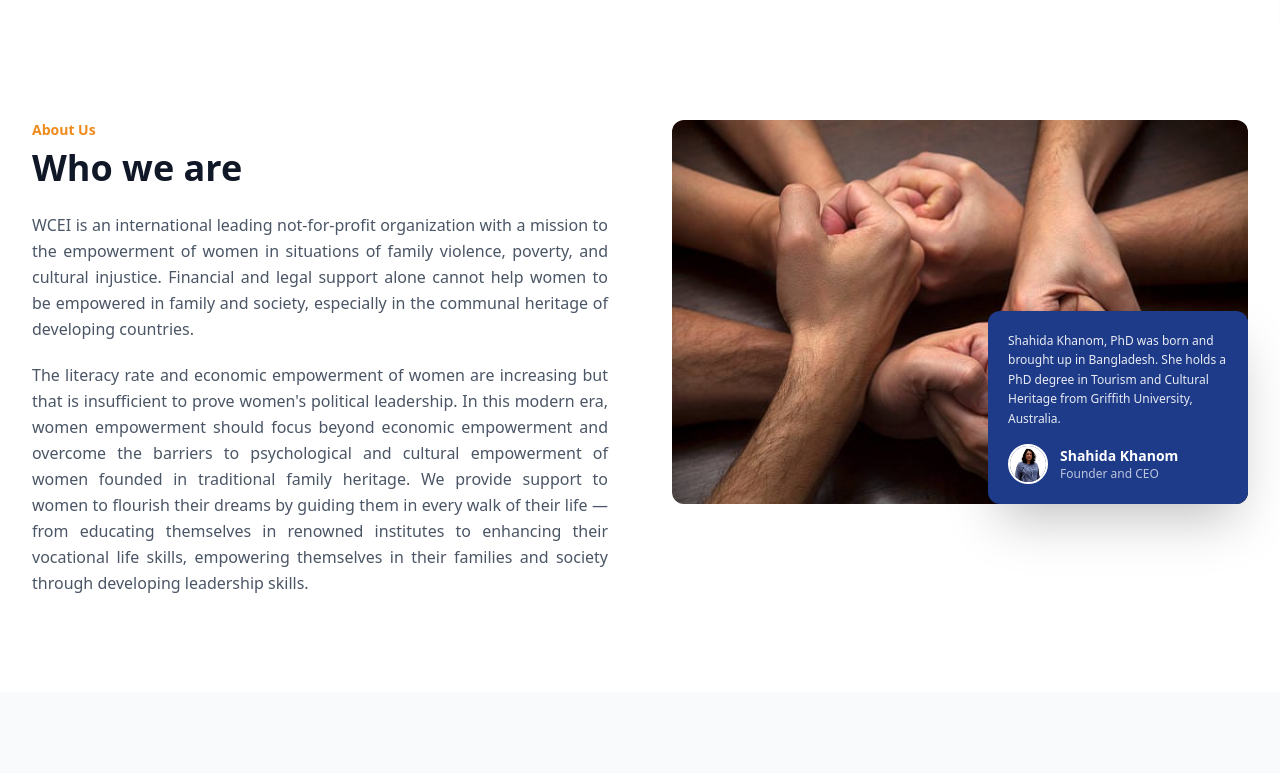
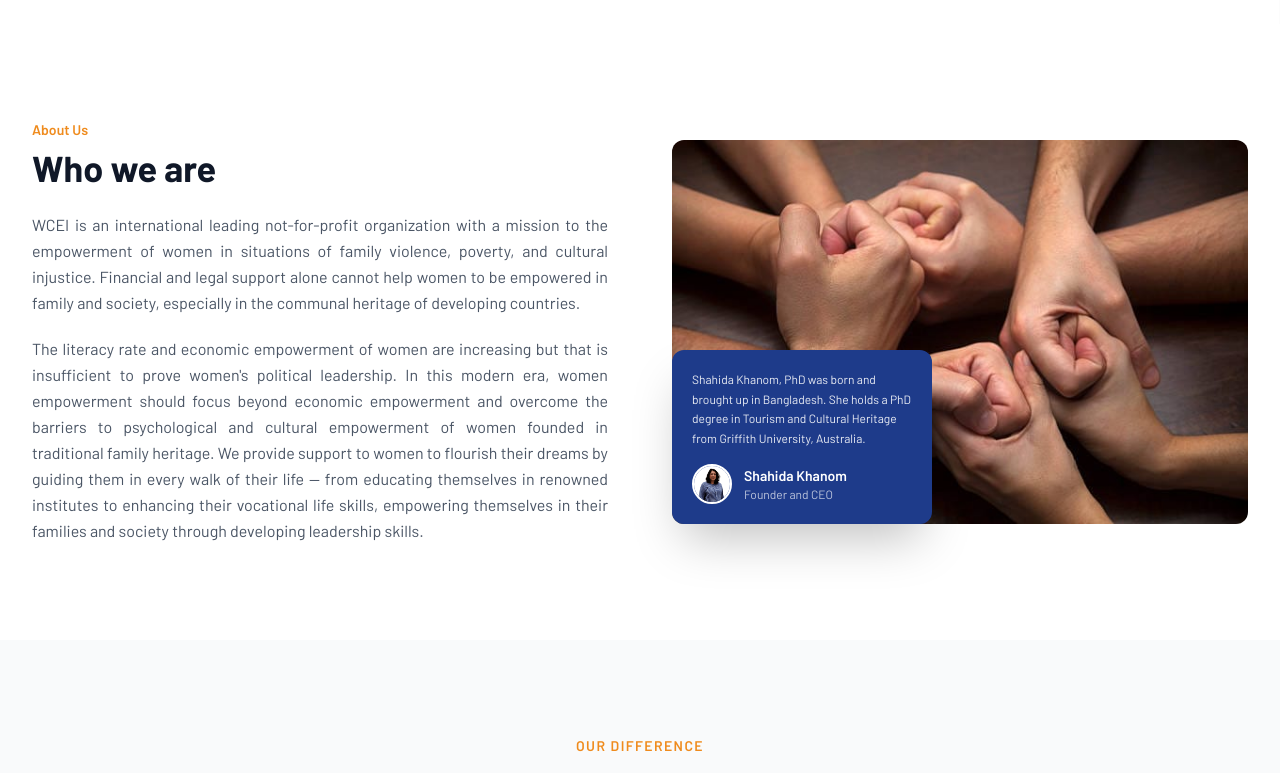
Before and after one commit to atifjan2019/wceia, a Next.js app: page / in a window 1280 px wide. Shown: the part 656-1429 px from the top of the page. Built offline with nearby package versions, Linux system fonts and the light colour scheme.

Commit message:
fix: Address hydration warning and refine WhoWeAre component layout.

```diff
--- a/app/components/WhoWeAre.js
+++ b/app/components/WhoWeAre.js
@@ -4,7 +4,7 @@ export default function WhoWeAre() {
   return (
     <section id="AboutUs" className="py-16 md:py-24 bg-white">
       <div className="max-w-7xl mx-auto px-4 sm:px-6 lg:px-8">
-        <div className="grid grid-cols-1 lg:grid-cols-2 gap-12 lg:gap-16 items-start">
+        <div className="grid grid-cols-1 lg:grid-cols-2 gap-12 lg:gap-16 items-center">
 
           {/* Left — Text */}
           <div>
@@ -44,7 +44,7 @@ export default function WhoWeAre() {
             </div>
 
             {/* CEO Bio Card — overlaid at bottom right */}
-            <div className="absolute bottom-0 right-0 w-[260px] bg-primary rounded-xl p-5 shadow-2xl">
+            <div className="absolute bottom-0 left-0 w-[260px] bg-primary rounded-xl p-5 shadow-2xl">
               <p className="text-white/90 text-xs leading-relaxed mb-4">
                 Shahida Khanom, PhD was born and brought up in Bangladesh. She holds a PhD degree
                 in Tourism and Cultural Heritage from Griffith University, Australia.
--- a/app/layout.js
+++ b/app/layout.js
@@ -1,29 +1,28 @@
-import { Geist, Geist_Mono } from "next/font/google";
+import { Barlow } from "next/font/google";
 import "./globals.css";
 
-const geistSans = Geist({
-  variable: "--font-geist-sans",
+const barlow = Barlow({
+  weight: ["400", "500", "600", "700", "800"],
   subsets: ["latin"],
-});
-
-const geistMono = Geist_Mono({
-  variable: "--font-geist-mono",
-  subsets: ["latin"],
+  variable: "--font-barlow",
+  display: "swap",
 });
 
 export const metadata = {
   title: "WCEIA - Women Cultural Empowerment International",
   description:
-    "Empowering women through cultural education, advocacy, and community development across the globe.",
+    "WCEI supports women in overcoming cultural and economic barriers by providing education, life skills, and leadership guidance — helping them thrive in family and society.",
 };
 
 export default function RootLayout({ children }) {
   return (
-    <html
-      lang="en"
-      className={`${geistSans.variable} ${geistMono.variable} antialiased`}
-    >
-      <body>{children}</body>
+    <html lang="en" className={barlow.variable}>
+      <body
+        suppressHydrationWarning
+        style={{ fontFamily: "var(--font-barlow), sans-serif" }}
+      >
+        {children}
+      </body>
     </html>
   );
 }
```
